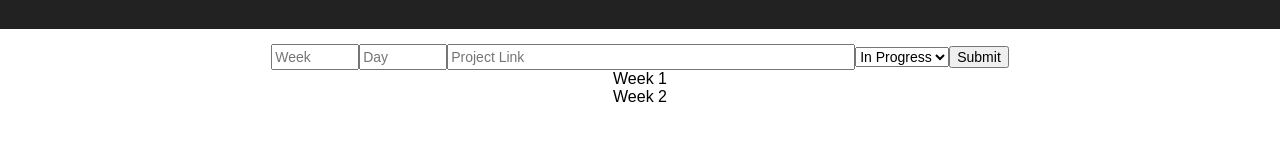
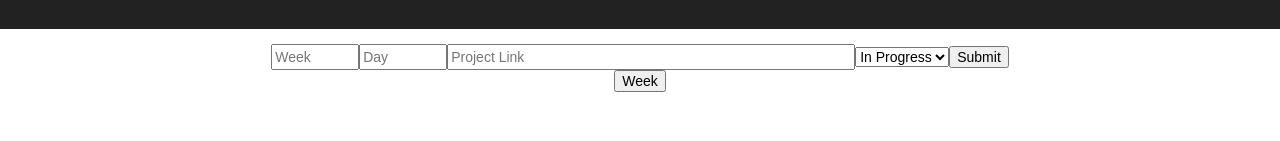
Before and after one commit to melodymennen/no-database-project, a React (Create React App) app: page / in a window 1280 px wide. Shown: the part 161-302 px from the top of the page. Built offline with nearby package versions, Linux system fonts and the light colour scheme; no server answers.

Commit message:
worked on week component

```diff
--- a/src/App.js
+++ b/src/App.js
@@ -20,9 +20,13 @@ class App extends Component {
       console.log(response);
       this.setState({picture: response.data})
     })
+
   }
 
+
+
   render() {
+
     return (
       <div className="App">
         <header className="App-header">
@@ -32,8 +36,7 @@ class App extends Component {
         <div className='content-wrapper'>
           <NewEntry />
           <div className='button-wrapper'>
-          <Button week='1'></Button>
-          <Button week='2'></Button>
+            <Week />
           </div>
         </div>
       </div>
--- a/src/components/NewEntry.js
+++ b/src/components/NewEntry.js
@@ -8,13 +8,13 @@ class NewEntry extends Component {
             week: '',
             day: '',
             link: '',
-            complete: 'In Progress'
+            status: 'In Progress'
         }
 
         this.handleWeekChange = this.handleWeekChange.bind(this)
         this.handleDayChange = this.handleDayChange.bind(this)
         this.handleLinkChange = this.handleLinkChange.bind(this)
-        this.handleCompleteChange = this.handleCompleteChange.bind(this)
+        this.handleStatusChange = this.handleStatusChange.bind(this)
         this.handleSubmit = this.handleSubmit.bind(this)
 
     }
@@ -31,8 +31,8 @@ class NewEntry extends Component {
         this.setState({link: value})
     }
 
-    handleCompleteChange(value){
-        this.setState({complete: value})
+    handleStatusChange(value){
+        this.setState({status: value})
 
     }
 
@@ -41,21 +41,22 @@ class NewEntry extends Component {
             week: this.state.week,
             day: this.state.day,
             link: this.state.link,
-            complete: this.state.complete
+            status: this.state.status
         }
         axios.post('http://localhost:3000/api/links', body).then(response => {
-            this.setState({week: '', day: '', link: '', complete: 'In Progress'})
+            this.setState({week: '', day: '', link: '', status: 'In Progress'})
         })
     }
 
 
     render() {
+
         return (
             <div>
                 <input className='date' value={this.state.week} placeholder={'Week'} onChange={event => this.handleWeekChange(event.target.value)} />
                 <input className='date' value={this.state.day} placeholder={'Day'} onChange={event => this.handleDayChange(event.target.value)} />
                 <input className='link' value={this.state.link} placeholder={'Project Link'} onChange={event => this.handleLinkChange(event.target.value)} />
-                <select value={this.state.complete} onChange={event => this.handleCompleteChange(event.target.value)}>
+                <select value={this.state.status} onChange={event => this.handleStatusChange(event.target.value)}>
                     <option value="inProgress">In Progress</option>
                     <option value="complete">Complete</option>
                 </select>
--- a/src/components/week.js
+++ b/src/components/week.js
@@ -4,12 +4,25 @@ import Day from './Day';
 class Week extends Component {
     constructor(){
         super()
+        this.state = {
+            toggleOn: false
+        }
+
+        this.changeToggle = this.changeToggle.bind(this)
+    }
+
+    changeToggle() {
+        this.setState({toggleOn: true})
     }
 
 
     render() {
+        console.log(this.state.toggleOn)
         return (
-            <Day entry='test entry'/>
+            <div>
+                <button onClick={() => this.changeToggle()}>Week </button>
+
+            </div>
         )
     }
 }
```
Also changed, not shown: 1 other file (tests, documents, lock files or other folders).
